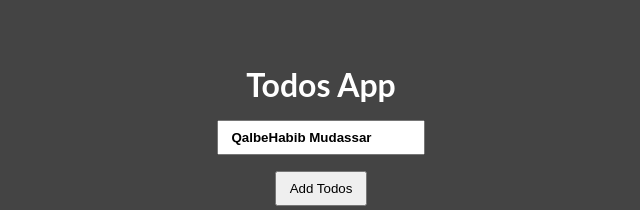
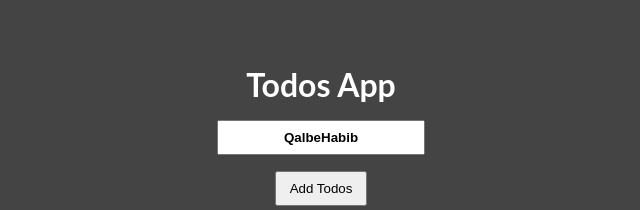
Before and after one commit to QalbeHabib/React-Todos-App, a React (Create React App) app: page / in a window 1280 px wide. Shown: the part 234-444 px from the top of the page, without its empty margins (319-959 px from the left). Built offline with nearby package versions, Linux system fonts and the light colour scheme.

Commit message:
2 files modified

```diff
--- a/src/App.js
+++ b/src/App.js
@@ -4,7 +4,7 @@ import './style.css';
 export default function App() {
   // Use State will used here
   const [todos, setTodos] = useState(['ALi']);
-  const [tasks, setTask] = useState('QalbeHabib Mudassar');
+  const [tasks, setTask] = useState('QalbeHabib');
 
   // Add Todo in The List
 
--- a/src/style.css
+++ b/src/style.css
@@ -59,6 +59,9 @@ transform: scale(.92);
   background-color: rgb(59, 145, 116);
   color: #000;
 }
+input{
+  text-align: center;
+}
 
 ul {
   list-style-type: number;
```
